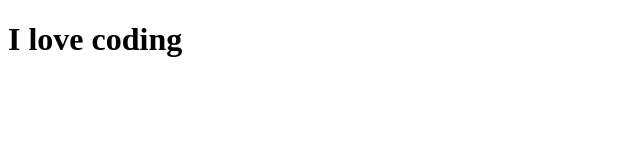
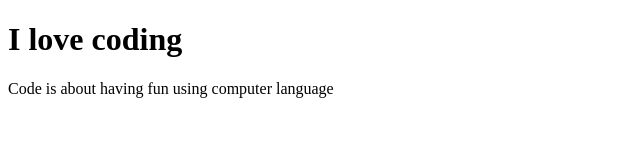
Before and after one commit to QuanLM270302/git-one-test, a plain HTML site: page index.html in a window 1280 px wide. Shown: the whole page, without its empty margins (0-640 px from the left). Drawn offline with Linux system fonts and the light colour scheme.

Commit message:
added text about code

```diff
--- a/index.html
+++ b/index.html
@@ -7,5 +7,6 @@
   </head>
   <body>
     <h1>I love coding</h1>
+    <p>Code is about having fun using computer language</p>
   </body>
 </html>
```
